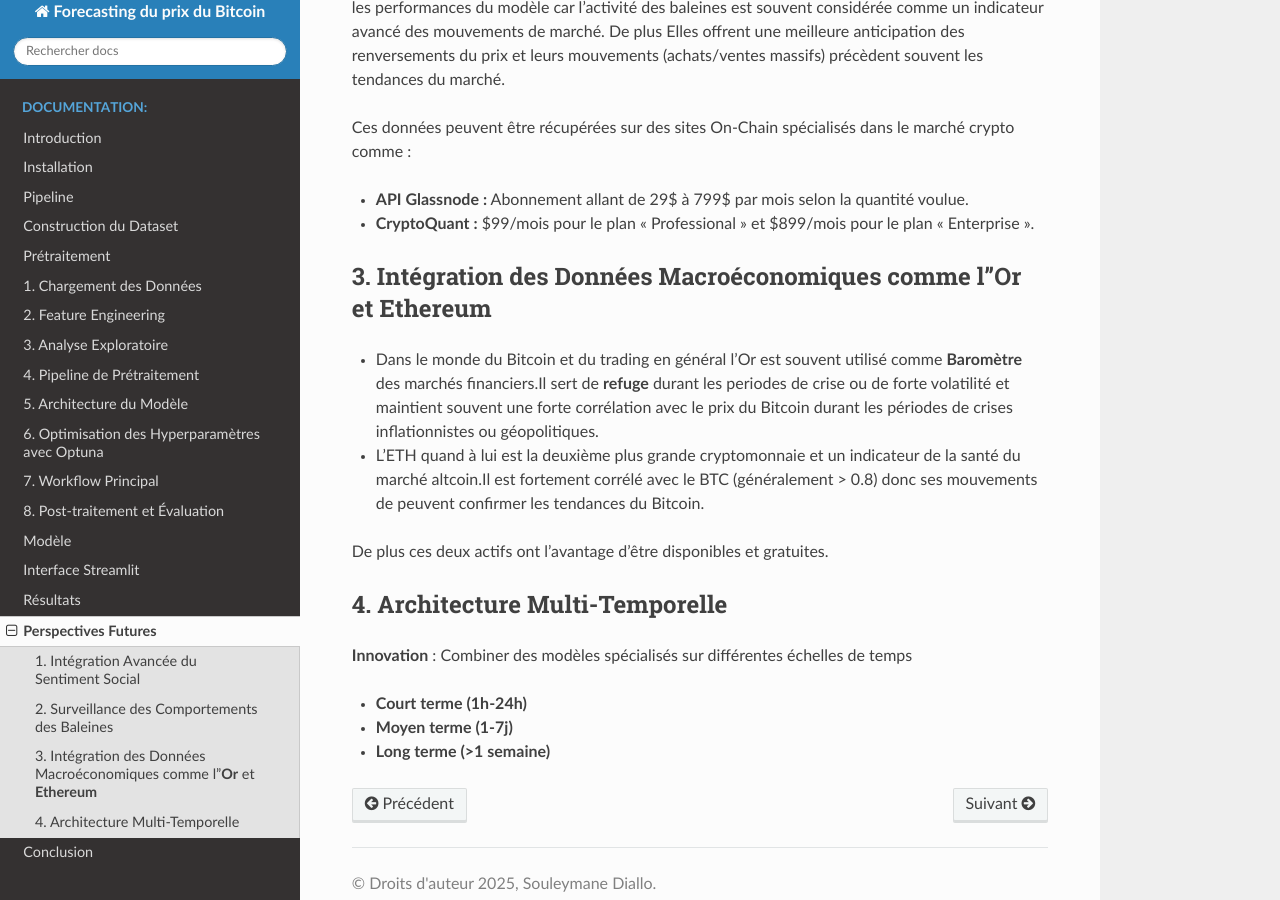
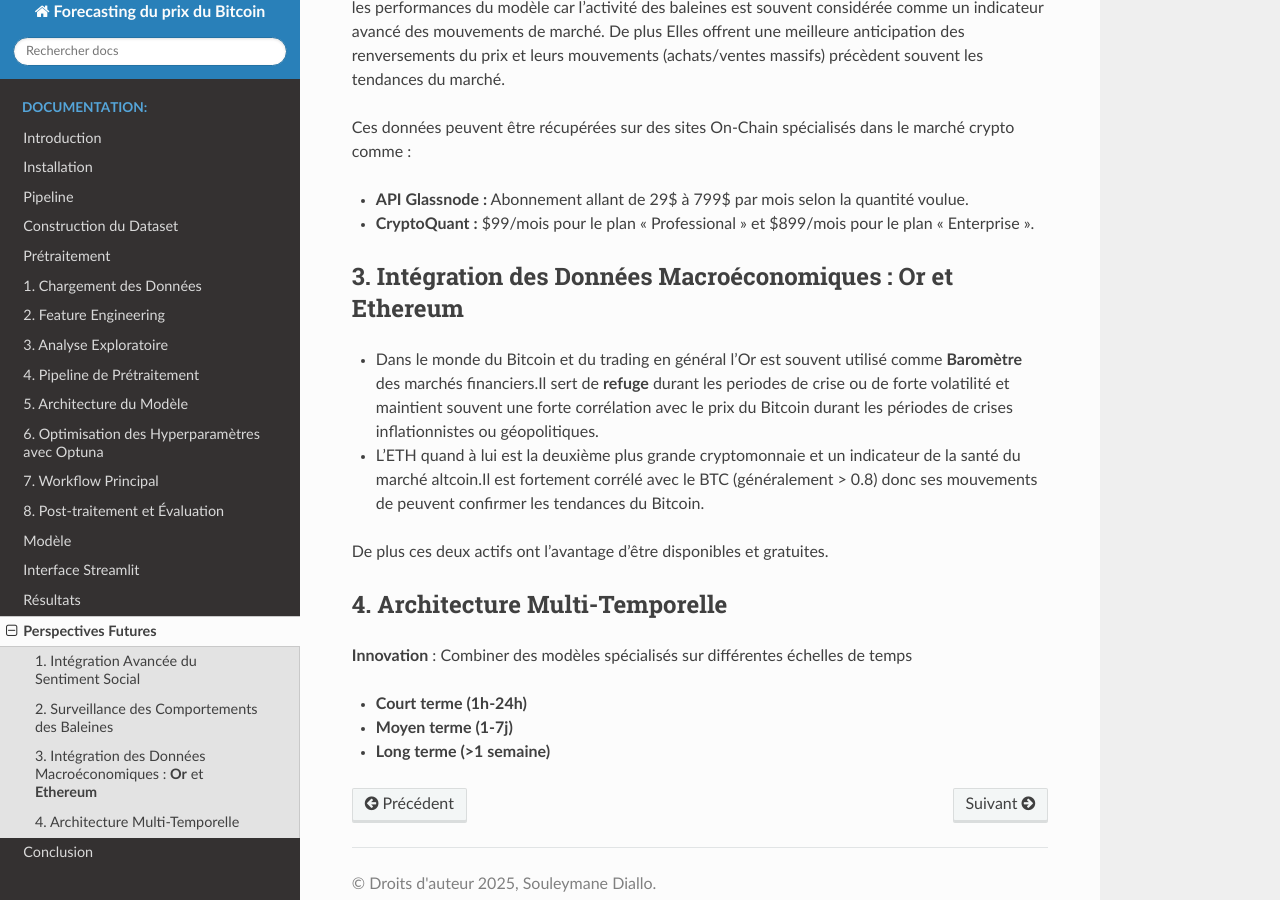
Before and after one commit to SouleymaneDiallo04/Forecasting-du-prix-du-Bitcoin, a Sphinx documentation site: the page built from docs/source/travaux.rst, in a window 1280 px wide and 900 px high, scrolled down 1044 px. Built offline with Sphinx 7.4.7 and the Read the Docs theme 3.1.0, drawn with Linux system fonts in a browser that asks for light colours.

Commit message:
Update travaux.rst

```diff
--- a/docs/source/travaux.rst
+++ b/docs/source/travaux.rst
@@ -51,8 +51,8 @@ Ces données peuvent être récupérées sur des sites On-Chain spécialisés da
 
 - **CryptoQuant :** $99/mois pour le plan "Professional" et $899/mois pour le plan "Enterprise".
 
-3. Intégration des Données Macroéconomiques comme l'**Or** et **Ethereum**
-^^^^^^^^^^^^^^^^^^^^^^^^^^^^^^^^^^^^^^^^^^^^^^^^^^^^^^^^^^^^^^^^^^^^^^^^^^
+3. Intégration des Données Macroéconomiques : **Or** et **Ethereum**
+^^^^^^^^^^^^^^^^^^^^^^^^^^^^^^^^^^^^^^^^^^^^^^^^^^^^^^^^^^^^^^^^^^^^^
 
 - Dans le monde du Bitcoin et du trading en général l'Or est souvent utilisé comme **Baromètre** des marchés financiers.Il sert de **refuge** durant les periodes de crise ou de forte volatilité et maintient souvent une forte corrélation avec le prix du Bitcoin durant les périodes de crises inflationnistes ou géopolitiques.
 
```
